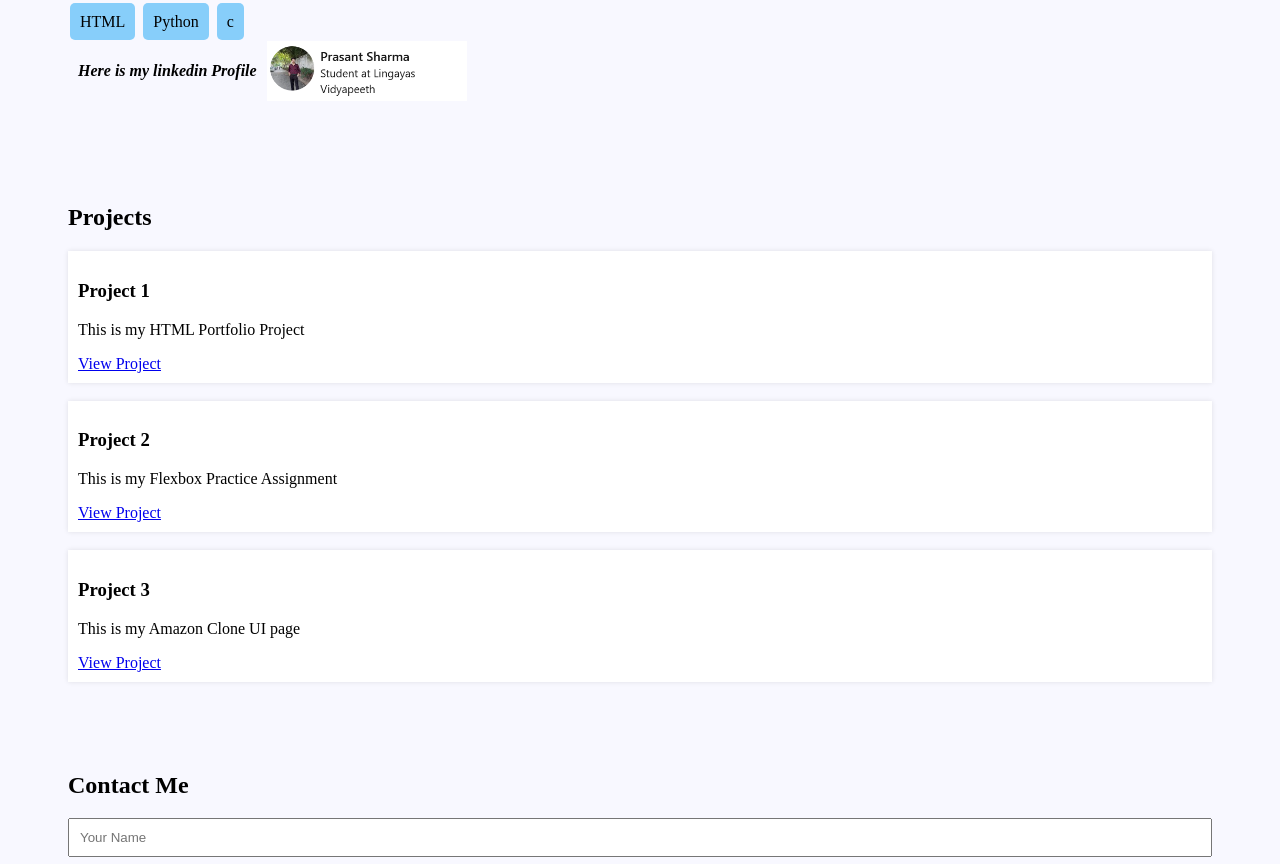
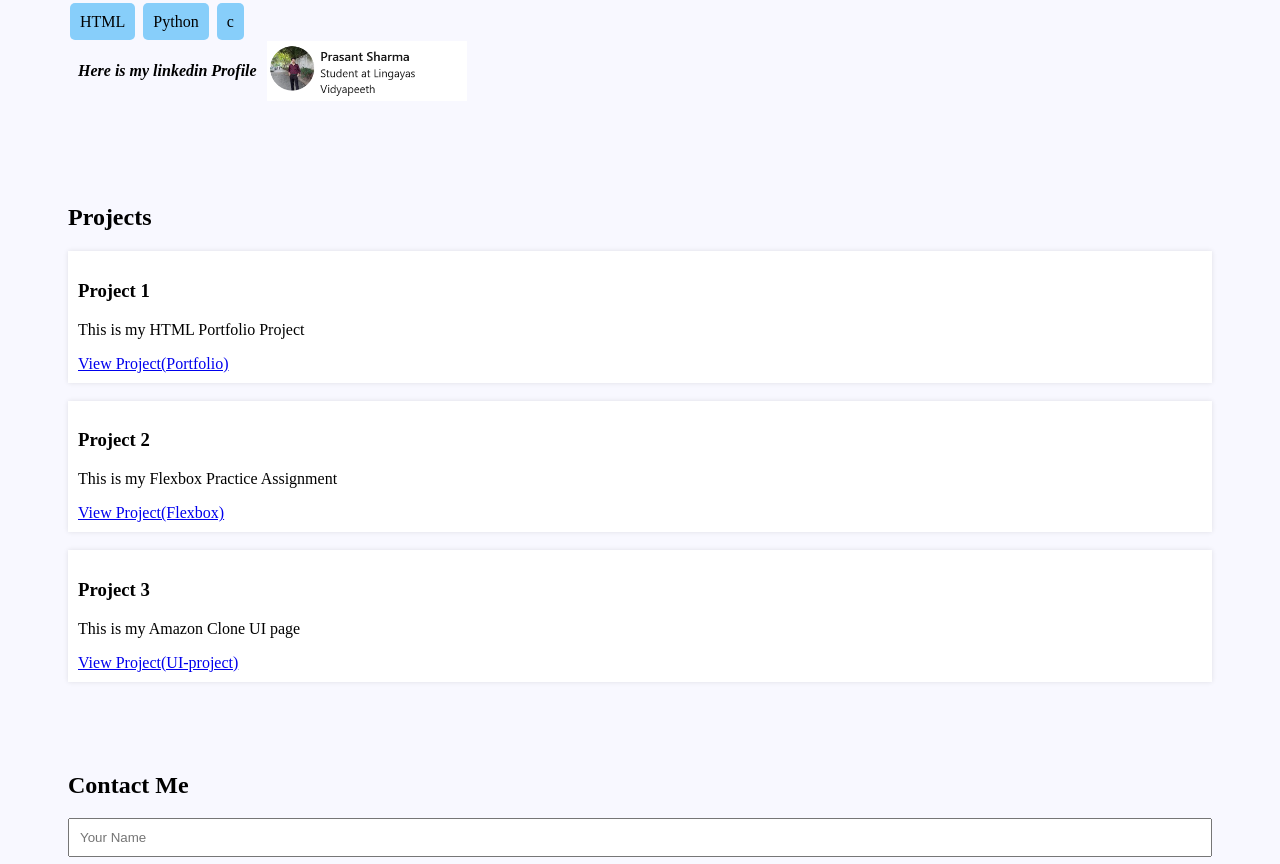
Before and after one commit to Classyprashant1/Personal-Portfolio, a plain HTML site: page index.html in a window 1280 px wide. Shown: the part 330-1194 px from the top of the page. Drawn offline with Linux system fonts and the light colour scheme.

Commit message:
Update index.html

```diff
--- a/index.html
+++ b/index.html
@@ -44,17 +44,17 @@
             <div class="project">
                 <h3>Project 1</h3>
                 <p>This is my HTML Portfolio Project</p>
-                <a href="http://127.0.0.1:5500/PORTFOLIO/portfolio.html#About" target="_blank">View Project</a>
+                <a href="https://classyprashant1.github.io/Personal-Portfolio/" target="_blank">View Project(Portfolio)</a>
             </div><br>
             <div class="project">
                 <h3>Project 2</h3>
                 <p>This is my Flexbox Practice Assignment</p>
-                <a href="http://127.0.0.1:5500/PORTFOLIO/portfolio.html#About" target="_blank">View Project</a>
+                <a href="https://classyprashant1.github.io/Flexbox-Assignment/" target="_blank">View Project(Flexbox)</a>
             </div><br>
             <div class="project">
                 <h3>Project 3</h3>
                 <p>This is my Amazon Clone UI page</p>
-                <a href="http://127.0.0.1:5500/PORTFOLIO/portfolio.html#About" target="_blank">View Project</a>
+                <a href="https://classyprashant1.github.io/UI-Project/" target="_blank">View Project(UI-project)</a>
             </div>
         </div>
     </section>
```
